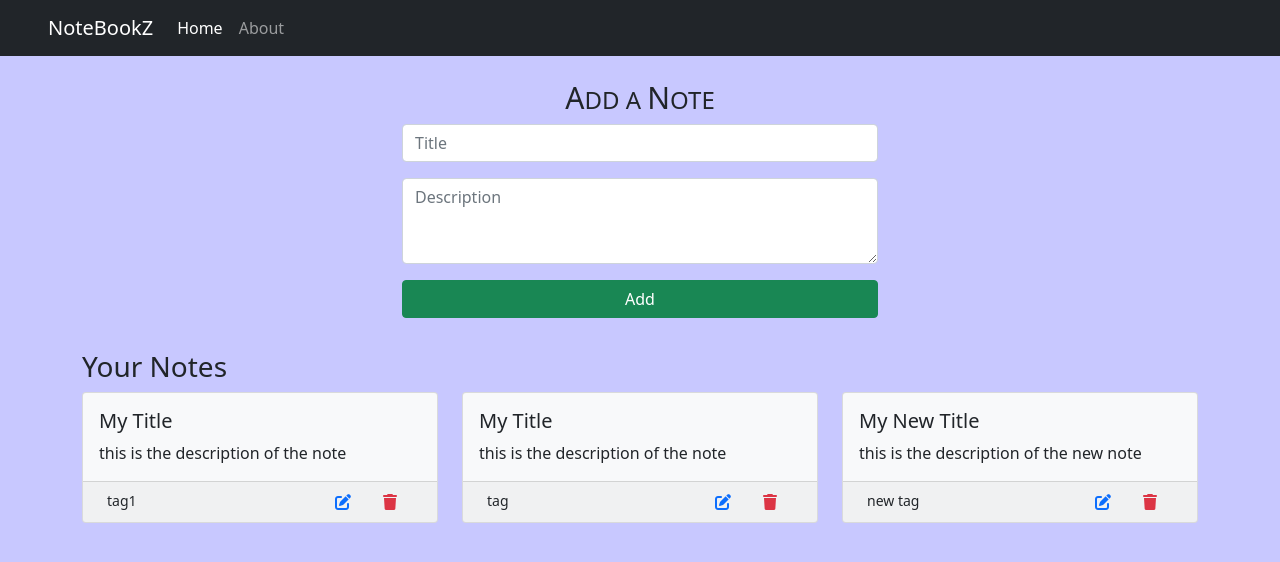
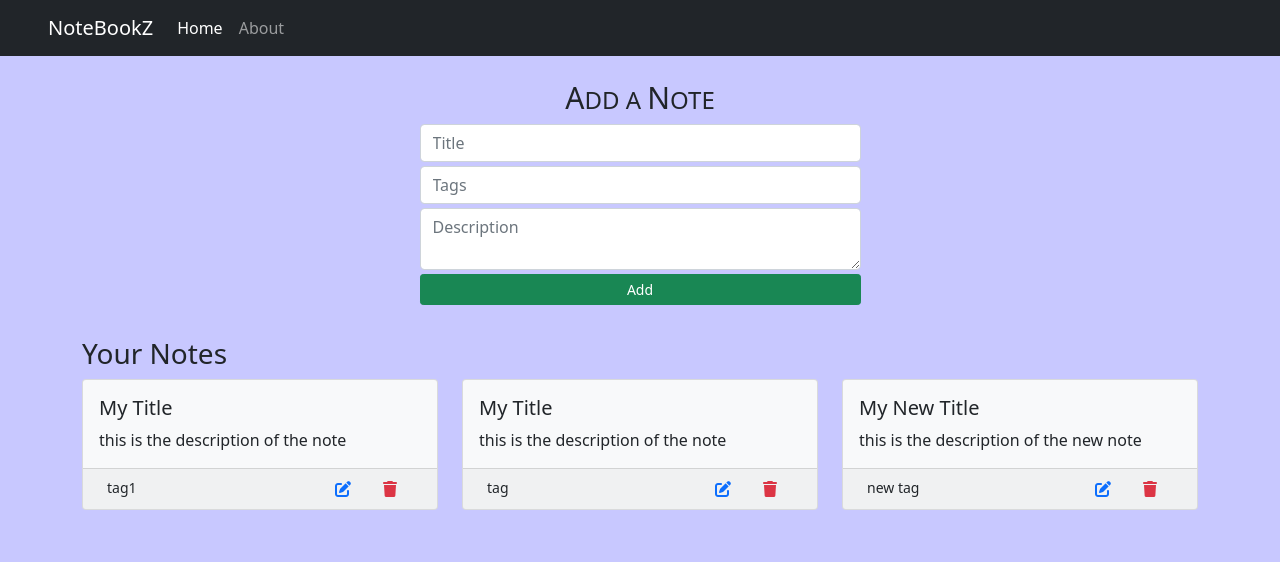
Before and after one commit to salman9653/notebookz, a React (Create React App) app: page / in a window 1280 px wide. Shown: the top 562 px of the page. Built offline with nearby package versions, Linux system fonts and the light colour scheme.

Commit message:
add note component added

```diff
--- /dev/null
+++ b/src/components/AddNote.jsx
@@ -0,0 +1,36 @@
+import React, { useContext, useState } from 'react';
+import noteContext from "../context/notes/NoteContext"
+
+function AddNote() {
+    const context = useContext(noteContext);
+    const { addNote } = context;
+
+    const [note, setNote] = useState({ title: "", tag: "", description: "" })
+    const handleChange = (e) => {
+        setNote({ ...note, [e.target.name]: e.target.value })
+    }
+    const handleAdd = (e) => {
+        e.preventDefault();
+        addNote(note.title, note.description, note.tag);
+
+    }
+    return (
+        <div className='container text-center py-2 my-2 col-lg-5'>
+            <h4> <span style={{ fontSize: "30px" }}>A</span>DD A <span style={{ fontSize: "30px" }}>N</span>OTE </h4>
+            <form action="">
+                <div className="mb-1">
+                    <input type="text" className="form-control" name='title' id="title" onChange={handleChange} placeholder="Title" />
+                </div>
+                <div className="mb-1">
+                    <input type="text" className="form-control" name='tag' id="tag" onChange={handleChange} placeholder="Tags" />
+                </div>
+                <div className="mb-1">
+                    <textarea className="form-control" name='description' id="description" onChange={handleChange} rows="2" placeholder="Description" />
+                </div>
+                <button type="submit" className="btn btn-sm btn-success mb-3 col-12" onClick={handleAdd}>Add</button>
+            </form>
+        </div>
+    )
+}
+
+export default AddNote
--- a/src/components/Home.jsx
+++ b/src/components/Home.jsx
@@ -5,18 +5,6 @@ import Notes from './Notes'
 const Home = () => {
     return (
         <div className="py-2">
-            <div className='container text-center py-2 my-2' style={{ width: "500px" }}>
-                <h4> <span style={{ fontSize: "30px" }}>A</span>DD A <span style={{ fontSize: "30px" }}>N</span>OTE </h4>
-                <form action="">
-                    <div className="mb-3">
-                        <input type="text" className="form-control" id="" placeholder="Title" />
-                    </div>
-                    <div className="mb-3">
-                        <textarea className="form-control" id="" rows="3" placeholder="Description" />
-                    </div>
-                    <button type="submit" className="btn btn-success mb-3 col-12">Add</button>
-                </form>
-            </div>
             <Notes />
         </div>
     )
--- a/src/components/Notes.jsx
+++ b/src/components/Notes.jsx
@@ -1,11 +1,14 @@
 import React, { useContext } from 'react';
+import AddNote from './AddNote';
 import NoteItem from './NoteItem';
 import noteContext from "../context/notes/NoteContext"
 
 const Notes = () => {
     const context = useContext(noteContext);
-    const { notes, setNotes } = context;
+    const { notes } = context;
     return (
+        <>
+            <AddNote />
             <div className='row'>
                 <h3>Your Notes</h3>
 
@@ -13,6 +16,7 @@ const Notes = () => {
                     return <NoteItem key={note._id} note={note} />
                 })}
             </div>
+        </>
     )
 }
 
--- a/src/context/notes/NoteState.js
+++ b/src/context/notes/NoteState.js
@@ -33,8 +33,28 @@ const NoteState = (props) => {
     ];
 
     const [notes, setNotes] = useState(notesInitial);
+    // Add a Note
+    const addNote = (title, description, tag) => {
+        const note = {
+            "title": title,
+            "description": description,
+            "tag": tag,
+        }
+        setNotes(notes.concat(note))
+    }
+
+    //Edit a Note
+    const editNote = (id) => {
+
+    }
+
+    //Delete a Note
+    const deleteNote = (id) => {
+
+    }
+
     return (
-        <NoteContext.Provider value={{ notes, setNotes }}>
+        <NoteContext.Provider value={{ notes, addNote, editNote, deleteNote }}>
             {props.children}
         </NoteContext.Provider>
     );
```
Lines whose indentation alone changed are shown as unchanged.
